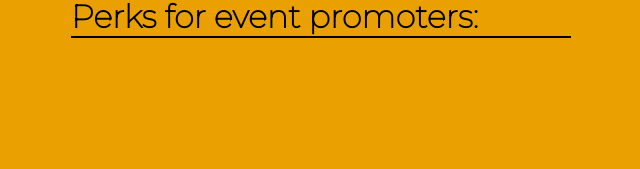
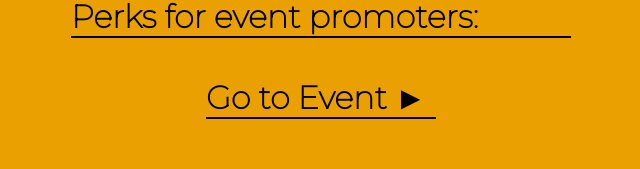
Before and after one commit to geunee20/ebooth_web, a React (Create React App) app: page / in a window 1280 px wide. Shown: the part 396-565 px from the top of the page, without its empty margins (319-959 px from the left). Built offline with nearby package versions, Linux system fonts and the light colour scheme.

Commit message:
add event

```diff
--- a/src/App.js
+++ b/src/App.js
@@ -3,6 +3,7 @@ import PasswordResetPage from "./pages/password_reset";
 import EmailConfirmationPage from "./pages/email_confirmation";
 import PrivacyPolicyScreen from "./pages/privacy_policy";
 import TermsOfUseScreen from "./pages/terms_of_use";
+import EventScreen from "./pages/event";
 import { BrowserRouter as Router, Routes, Route } from "react-router-dom";
 
 const App = () => {
@@ -14,6 +15,7 @@ const App = () => {
         <Route path="/password-reset" element={<PasswordResetPage />} />
         <Route path="/privacy-policy" element={<PrivacyPolicyScreen />} />
         <Route path="/terms-of-use" element={<TermsOfUseScreen />} />
+        <Route path="/event" element={<EventScreen />} />
       </Routes>
     </Router>
   );
--- /dev/null
+++ b/src/pages/event.js
@@ -0,0 +1,15 @@
+import React from "react";
+
+const EventScreen = () => {
+  return (
+    <div>
+      <img
+        className="img_event"
+        src={require("../assets/eBooth_poster.jpeg")}
+        alt={""}
+      />
+    </div>
+  );
+};
+
+export default EventScreen;
--- a/src/pages/home.js
+++ b/src/pages/home.js
@@ -131,7 +131,13 @@ const HomeScreen = () => {
             <AlwaysScrollToBottom />
           </div>
         )}
+        <div className="event_title">
+          <Link className="event_title" to="/event">
+            Go to Event ►
+          </Link>
+        </div>
       </div>
+
       <div className="copyright_container">
         <p className="copyright_text">
           &copy; 2023 eBooth | All Rights Reserved
--- a/src/pages/styles.css
+++ b/src/pages/styles.css
@@ -109,6 +109,23 @@ img {
   font-weight: bold;
 }
 
+.event_title {
+  margin-inline: auto;
+  width: min(230px, 45vw);
+  border: none;
+  border-bottom: black;
+  text-align: left;
+  font-size: min(2rem, 6vw);
+  border-bottom: 2px solid black;
+  font-family: "Montserrat";
+  font-weight: bold;
+  color: black;
+  margin-top: 5vh;
+  margin-bottom: 0;
+  text-decoration: none;
+  color: black;
+}
+
 body {
   background-color: #eaa000;
 }
@@ -185,3 +202,11 @@ input {
 .invalid {
   color: red;
 }
+
+.img_event {
+  display: block;
+  margin-left: auto;
+  margin-right: auto;
+  width: min(450px, 100vw);
+  height: 100%;
+}
```
Also changed, not shown: 1 other file (tests, documents, lock files or other folders).
